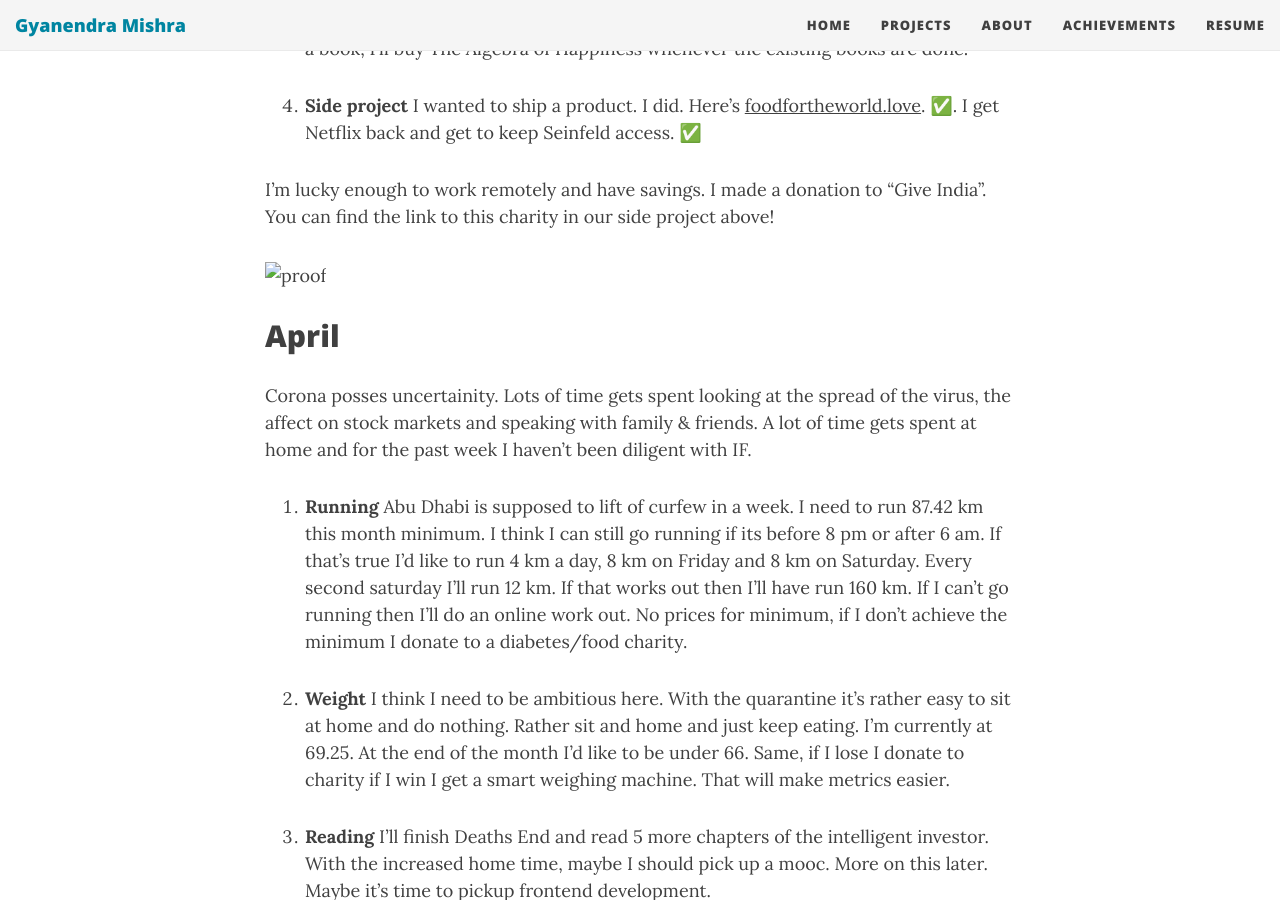
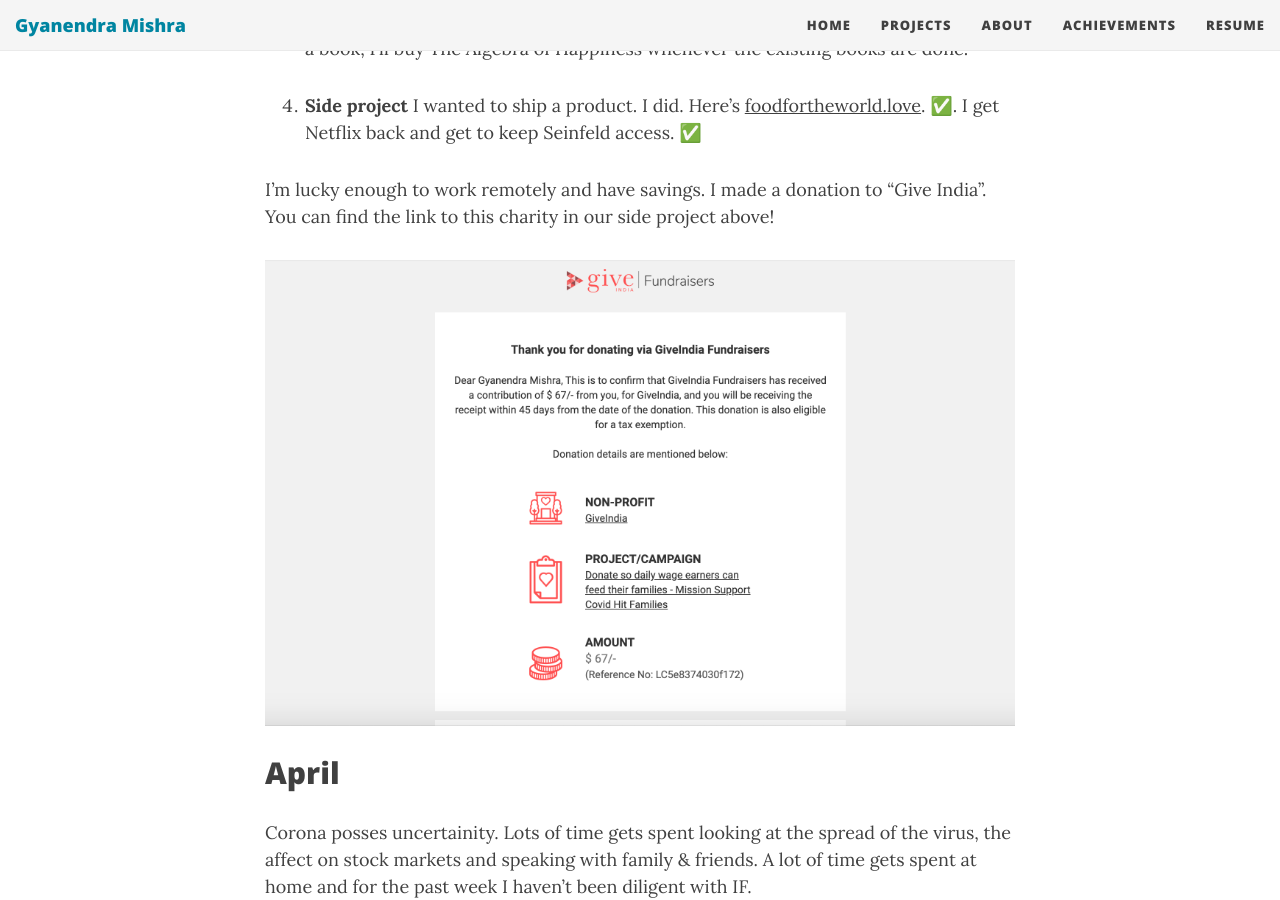
Before and after one commit to h4ck3rk3y/h4ck3rk3y.github.io, a Jekyll site: the page built from _posts/2020-03-31-april.md, in a window 1280 px wide and 900 px high, scrolled down 678 px. Built offline with Jekyll 4.4.1, drawn with Linux system fonts in a browser that asks for light colours; nearby versions of some CDN libraries; comment, search, counter and statistics services are not loaded.

Commit message:
image fix

```diff
--- a/_posts/2020-03-31-april.md
+++ b/_posts/2020-03-31-april.md
@@ -22,7 +22,7 @@
 
 I'm lucky enough to work remotely and have savings. I made a donation to "Give India". You can find the link to this charity in our side project above!
 
-![proof](/img/blog/give-india.png)
+![proof](/img/give-india.png)
 
 ## April
 
```
